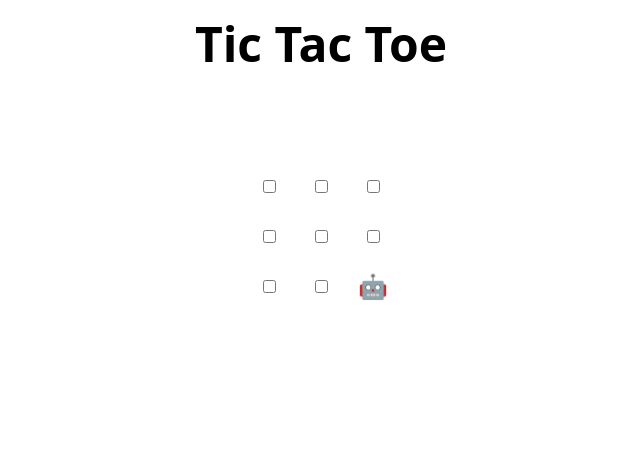
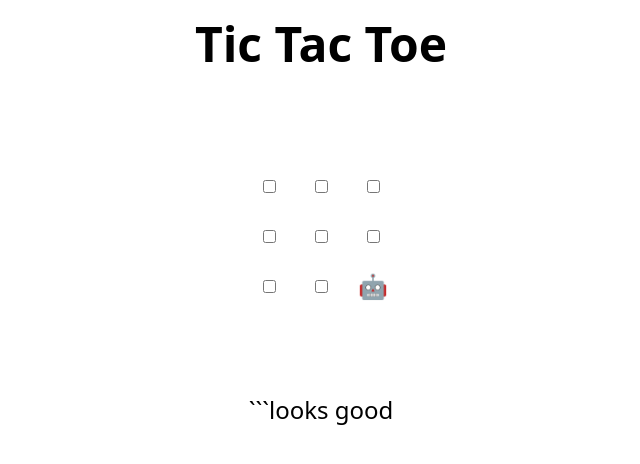
Before and after one commit to briangasca/skills-review-pull-requests, a plain HTML site: page index.html in a window 1280 px wide. Shown: the whole page, without its empty margins (319-959 px from the left). Drawn offline with Linux system fonts and the light colour scheme.

Commit message:
Update index.html
fadf

````diff
--- a/index.html
+++ b/index.html
@@ -48,6 +48,7 @@
 </table>
 
 <h2 hidden>Game over, refresh to play again 🧑‍💻 🤖!</h2>
+```looks good
 
 <script>
   // Initialization
````
